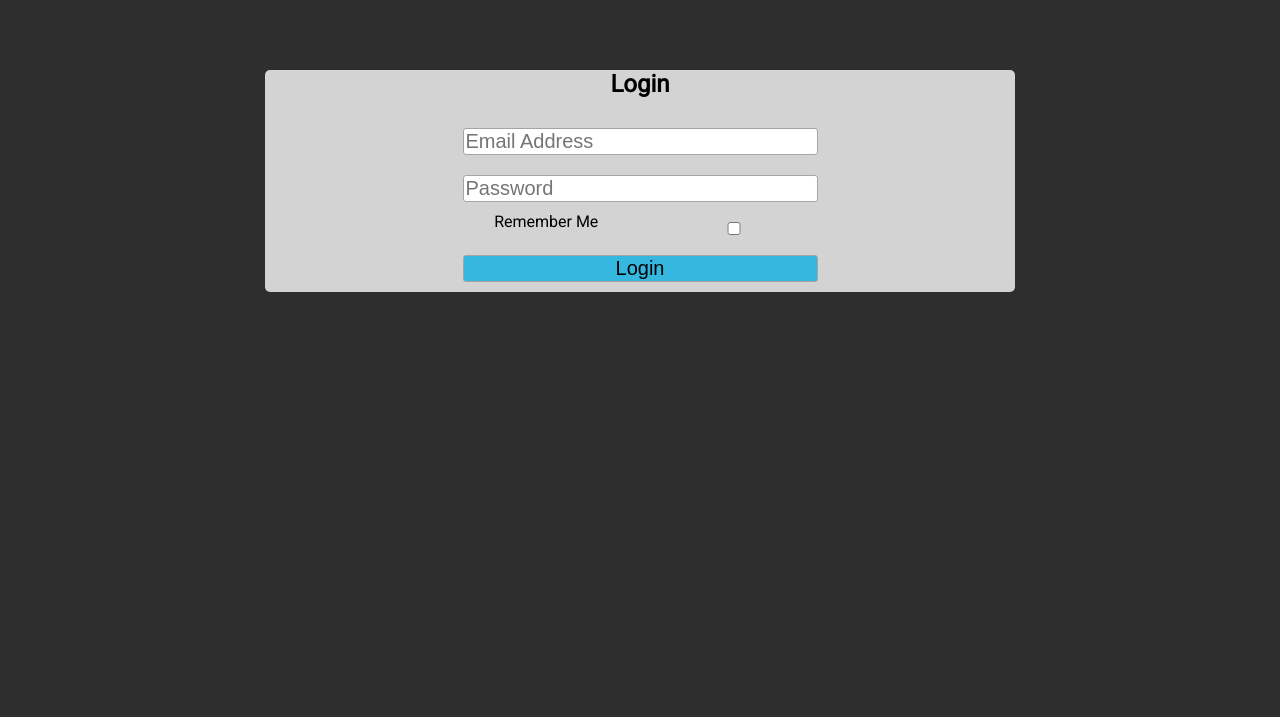
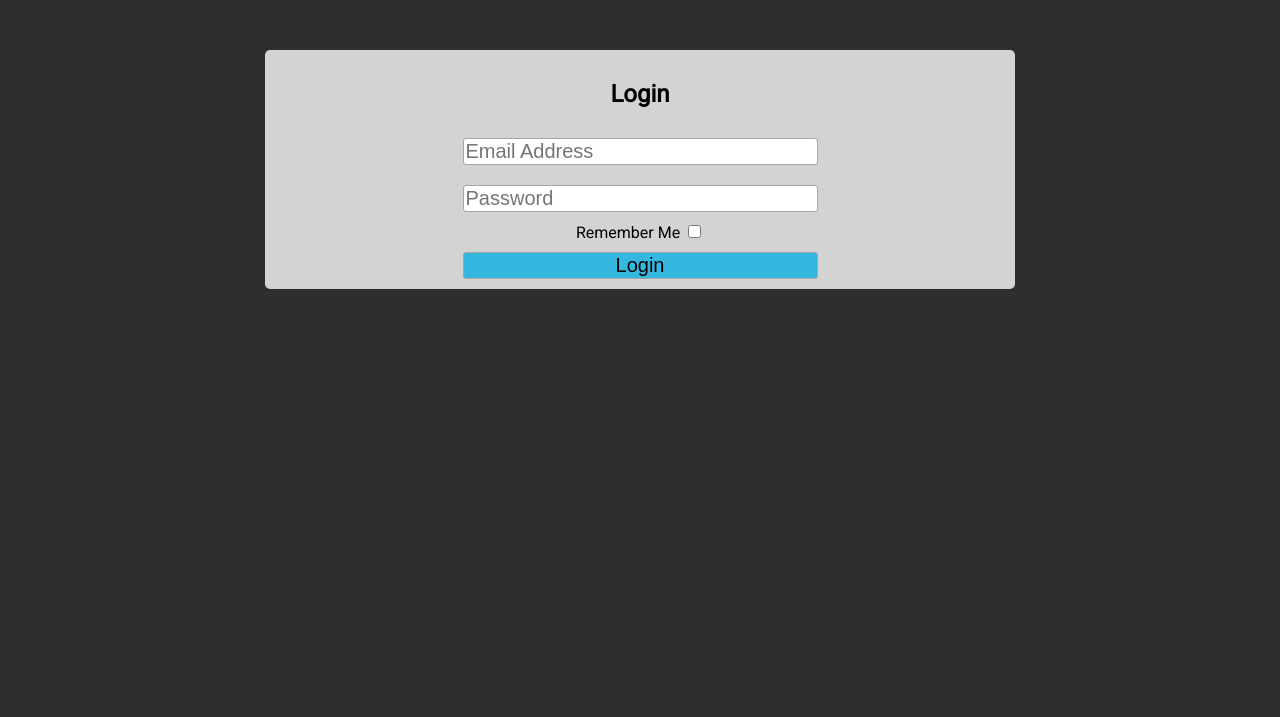
Before and after one commit to BradyRhora/WEB322-Assignment-2, a website: page login.html in a window 1280 px wide. Shown: the top 717 px of the page. Drawn offline with Linux system fonts and the light colour scheme.

Commit message:
finished login

```diff
--- a/login.html
+++ b/login.html
@@ -25,11 +25,13 @@
         <div id="form-container">
             <h2>Login</h2>
             <form>
-                <input style="grid-column: 2/4;" name="email" type="email" placeholder="Email Address"/>
-                <input style="grid-column: 2/4;" name="password" type="password" placeholder="Password"/>
-                <label style="grid-column: 2/3;"for="remember">Remember Me</label>
-                <input style="grid-column: 3/4;"type="checkbox" name="remember"/>
-                <input type="submit" value="Login" style="grid-column: 2/4;background-color:rgb(53, 184, 224)"/>
+                <input class="middleCol" name="email" type="email" placeholder="Email Address"/>
+                <input class="middleCol" name="password" type="password" placeholder="Password"/>
+                <div class="middleCol" id ="rememberBox">
+                    <label for="remember">Remember Me</label>
+                    <input type="checkbox" name="remember"/>
+                </div>
+                <input type="submit" value="Login" class="middleCol" style="background-color:rgb(53, 184, 224)"/>
             </form>
         </div>
     </main>
--- a/static/style.css
+++ b/static/style.css
@@ -23,6 +23,8 @@ html,body{
 #form-container{
     width:auto;
     max-width:750px;
+    padding-top:10px;
+    padding-top:10px;
     margin-left:auto;
     margin-right:auto;
     background-color:rgb(211, 211, 211);
@@ -100,6 +102,10 @@ nav>input{
     font-size:17px;
 }
 
+#rememberBox{
+    display:inline;
+}
+
 #articles{
     display:grid;
     grid-template-columns: 1fr 1fr;
@@ -132,8 +138,12 @@ nav>input{
     margin-right:100px;
 }
 
+.middleCol{
+    grid-column:2/4 !important;
+}
+
 .doubleCol{
-    grid-column: 1/3;
+    grid-column: 1/3 !important;
     width:auto;
 }
 
```
